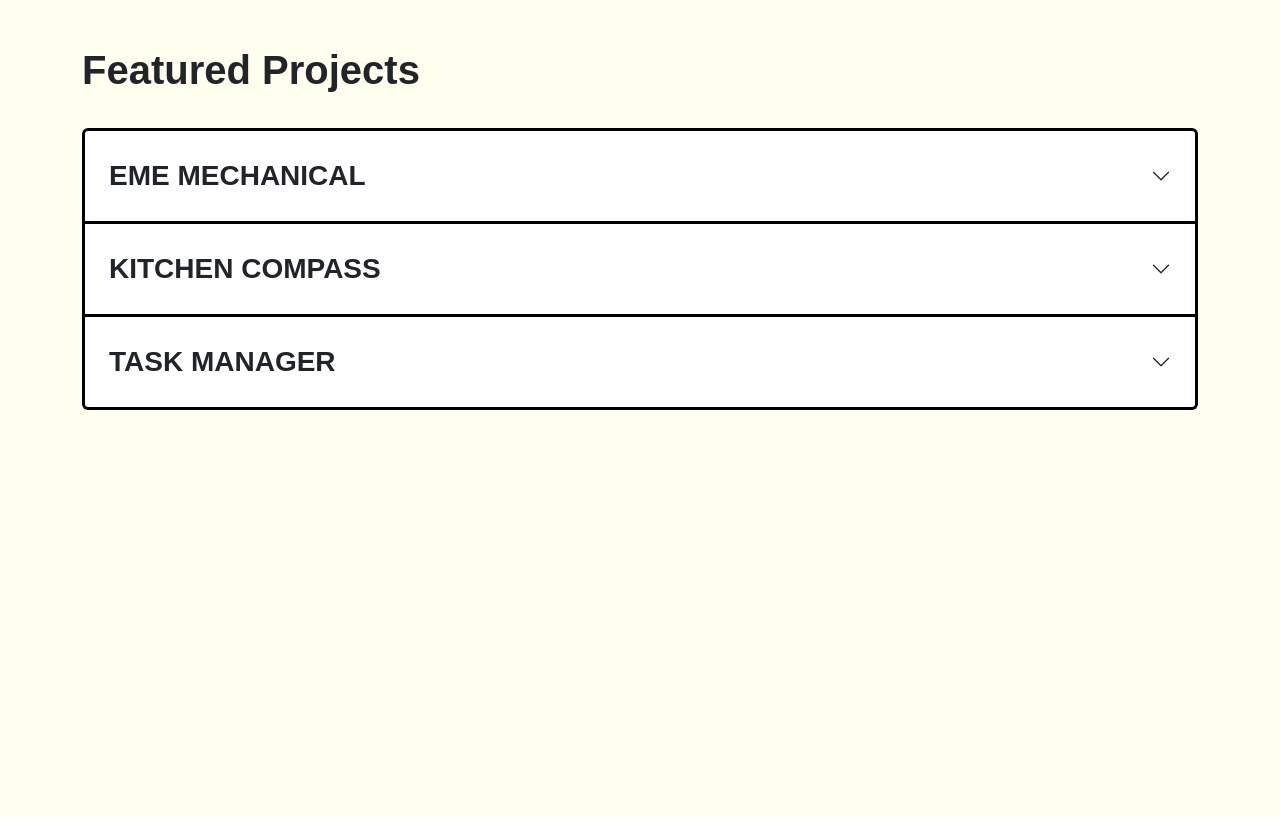
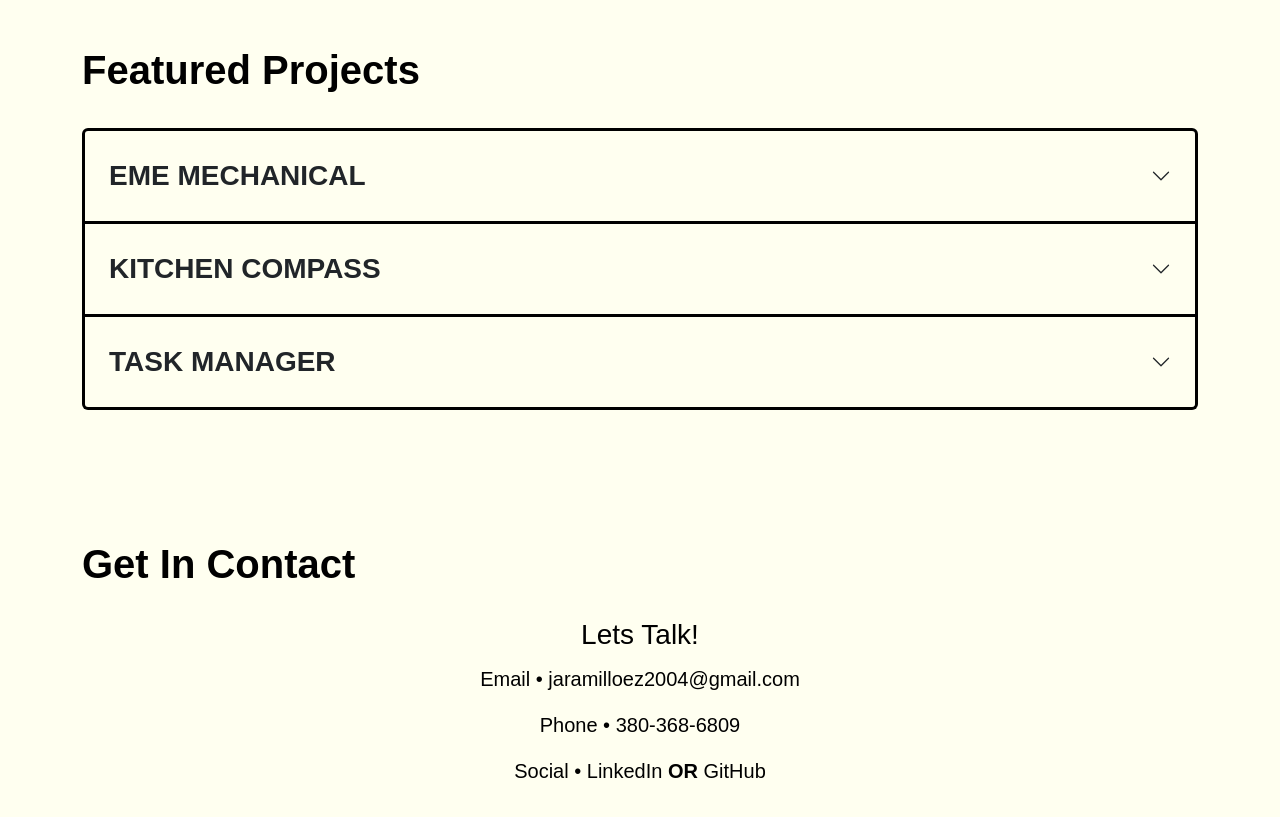
Before and after one commit to jaramilloez/ezekiel-jaramillo, a React (Create React App) app: page / in a window 1280 px wide. Shown: the part 1220-2037 px from the top of the page. Before the commit the page ends 1702 px from the top, so only its background shows below. Built offline with nearby package versions, Linux system fonts and the light colour scheme; a web font is replaced by a local one.

Commit message:
Add contact section

```diff
--- a/src/components/contact.jsx
+++ b/src/components/contact.jsx
@@ -1,7 +1,29 @@
 import React from "react";
 
 const Contact = () => {
-  return <div></div>;
+  return (
+    <div className="section">
+      <div className="header">Get In Contact</div>
+      <div className="text-center">
+        <div className="fs-3 pt-3">Lets Talk!</div>
+        <div className="contactLine">
+          Email •{" "}
+          <a href="mailto:jaramilloez2004@gmail.com">
+            jaramilloez2004@gmail.com
+          </a>
+        </div>
+        <div className="contactLine">
+          Phone • <a href="tel:3853686809">380-368-6809</a>
+        </div>
+        <div className="contactLine">
+          Social •{" "}
+          <a href="www.linkedin.com/in/ezekiel-jaramillo-31a742233">LinkedIn</a>{" "}
+          <strong>OR</strong>{" "}
+          <a href="https://github.com/jaramilloez">GitHub</a>
+        </div>
+      </div>
+    </div>
+  );
 };
 
 export default Contact;
--- a/src/index.css
+++ b/src/index.css
@@ -6,6 +6,7 @@ body {
   -webkit-font-smoothing: antialiased;
   -moz-osx-font-smoothing: grayscale;
   background-color: rgb(255, 255, 240);
+  color: black;
 }
 
 .section {
@@ -43,6 +44,10 @@ body {
 
 /* PROJECTS */
 
+.accordion-item,
+.accordion-button {
+  background-color: transparent;
+}
 .accordion-button {
   padding: 0;
   margin: 0;
@@ -82,3 +87,31 @@ body {
 .projectItemGithub:hover {
   transform: scale(1.2);
 }
+
+/* Contact */
+
+.contactLine {
+  font-size: 1.25rem;
+  padding: 0.5rem 0;
+}
+.contactLine a {
+  color: black;
+  text-decoration: none;
+  position: relative;
+}
+.contactLine a:hover {
+  color: rgb(240, 110, 70);
+}
+.contactLine a::after {
+  content: "";
+  position: absolute;
+  height: 2px;
+  left: 0;
+  bottom: 0%;
+  width: 0;
+  background-color: rgb(240, 110, 70);
+  transition: width 0.3s;
+}
+.contactLine a:hover::after {
+  width: 100%;
+}
```
